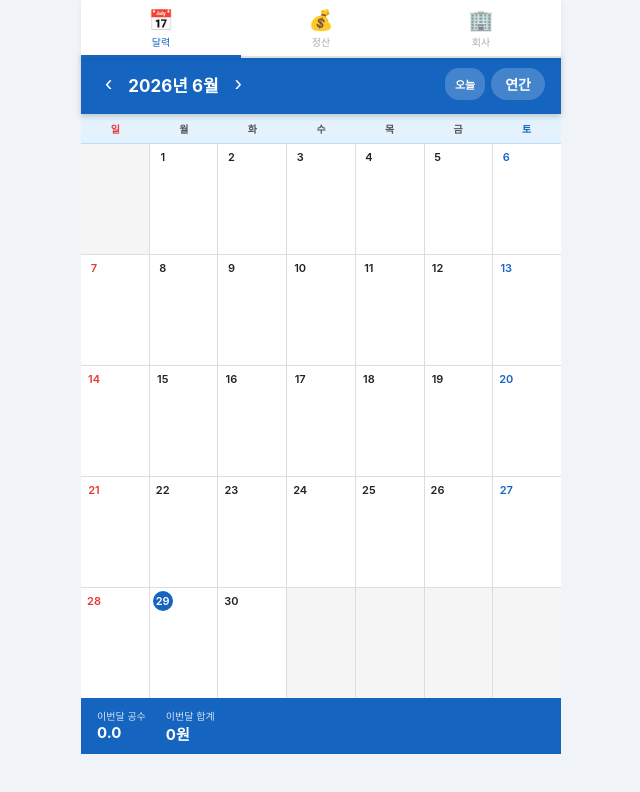
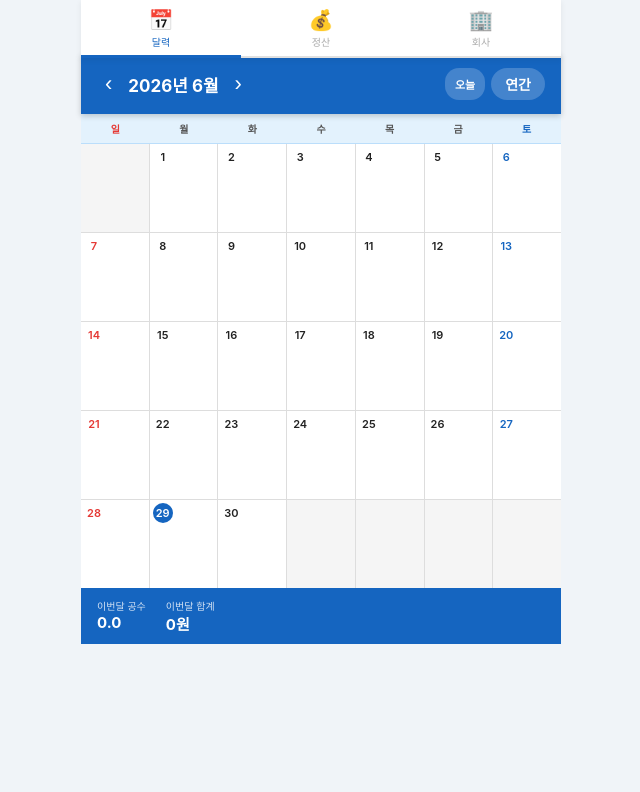
Before and after one commit to csj19852473/gongsu-app, a plain HTML site: page index.html in a window 1280 px wide. Shown: the whole page, without its empty margins (319-959 px from the left). Drawn offline with Linux system fonts and the light colour scheme.

Commit message:
달력 칸 높이 조정 88px

```diff
--- a/index.html
+++ b/index.html
@@ -33,9 +33,9 @@ body{font-family:-apple-system,BlinkMacSystemFont,'Segoe UI',sans-serif;backgrou
 .wkd:last-child{color:#1565C0}
 
 .cal-grid{display:grid;grid-template-columns:repeat(7,1fr);gap:1px;background:#ddd}
-.cday{background:#fff;min-height:110px;padding:3px;cursor:pointer;position:relative;transition:background .1s}
+.cday{background:#fff;min-height:88px;padding:3px;cursor:pointer;position:relative;transition:background .1s}
 .cday:active{background:#e3f2fd}
-.cday.empty{background:#f5f5f5;cursor:default;min-height:110px}
+.cday.empty{background:#f5f5f5;cursor:default;min-height:88px}
 .cday.other-month{background:#fafafa}
 .dnum{font-size:11px;font-weight:600;width:20px;height:20px;display:flex;align-items:center;justify-content:center;margin-bottom:2px}
 .cday.today .dnum{background:#1565C0;color:#fff;border-radius:50%}
```
